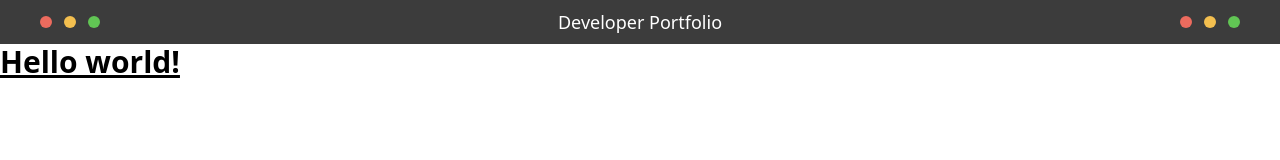
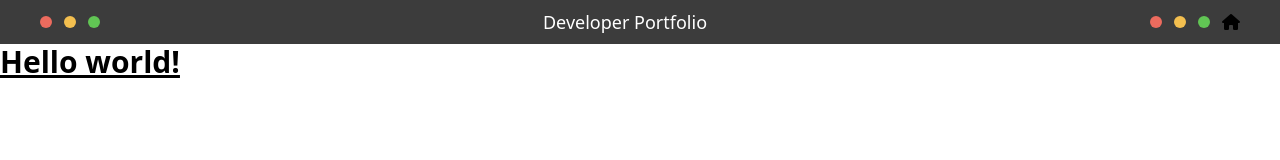
Before and after one commit to 199ocero/Developer-Portfolio, a Nuxt app: page / in a window 1280 px wide. Shown: the top 160 px of the page. Built offline with nearby package versions, Linux system fonts and the light colour scheme.

Commit message:
⚡️ add fontawesome

```diff
--- a/components/Navigation.vue
+++ b/components/Navigation.vue
@@ -10,6 +10,7 @@
       <div class="w-3 h-3 rounded-full bg-mac-red"></div>
       <div class="w-3 h-3 rounded-full bg-mac-yellow"></div>
       <div class="w-3 h-3 rounded-full bg-mac-green"></div>
+      <i class="fa-solid fa-house"></i>
     </div>
   </nav>
 </template>
--- a/nuxt.config.js
+++ b/nuxt.config.js
@@ -15,7 +15,7 @@ export default {
   },
 
   // Global CSS: https://go.nuxtjs.dev/config-css
-  css: ['@/assets/css/main.css'],
+  css: ['@/assets/css/main.css', '@fortawesome/fontawesome-free/css/all.css'],
 
   // Plugins to run before rendering page: https://go.nuxtjs.dev/config-plugins
   plugins: [],
--- a/package.json
+++ b/package.json
@@ -12,6 +12,7 @@
     "lintfix": "prettier --write --list-different ."
   },
   "dependencies": {
+    "@fortawesome/fontawesome-free": "^6.2.1",
     "core-js": "^3.25.3",
     "nuxt": "^2.15.8",
     "vue": "^2.7.10",
```
Also changed, not shown: 1 other file (tests, documents, lock files or other folders).
